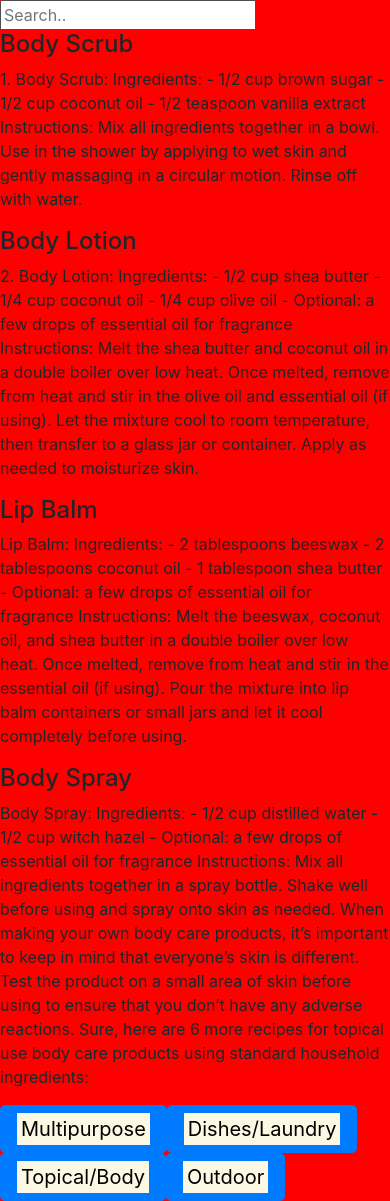
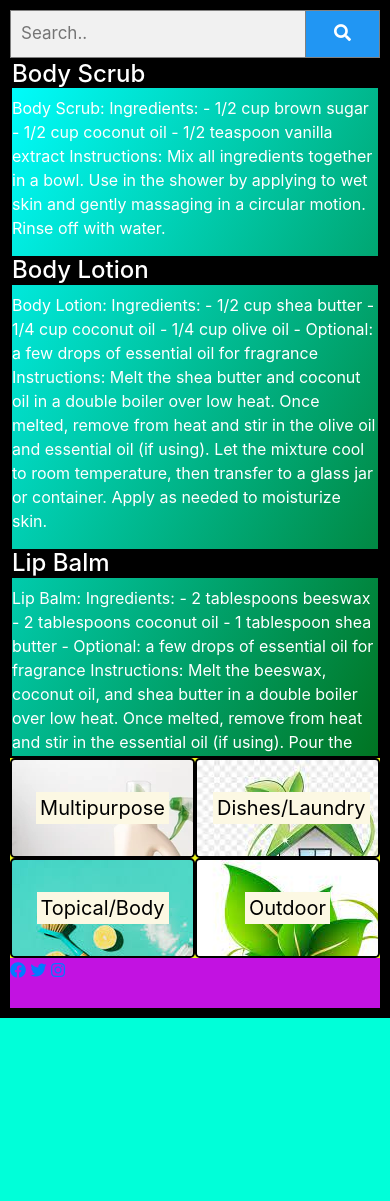
Before and after one commit to StJamesthePro/Clean-and-Green, a website: page index.html in a window 390 px wide. After the commit the page ends 1018 px from the top, so only its background shows below. Drawn offline with nearby package versions, Linux system fonts and the light colour scheme.

Commit message:
updates search bar, media querry, and event listners

```diff
--- a/index.css
+++ b/index.css
@@ -13,7 +13,7 @@ body {
         flex-direction: column;
     }
 
-    .topnav {
+    /* .topnav {
         overflow: hidden;
         background-color: #4cd71d;
     }
@@ -30,6 +30,22 @@ body {
         padding: 14px 16px;
         text-decoration: none;
         font-size: 17px;
+    } */
+
+    .search-box {
+        display: flex;
+
+        /* If you want to place the icon before the text input */
+        flex-direction: row-reverse;
+
+        /* Border */
+        border: 1px solid #d1d5db;
+    }
+
+    .search-box__input {
+        border-color: transparent;
+        /* Take available width */
+        flex: 1;
     }
 
     #search_function {
@@ -44,7 +60,10 @@ body {
         overflow-y: scroll;
         height: 700px;
         width: 100%;
-        background-color: #2596aa;
+        /* background-color: #2596aa; */
+        background-color: rgb(0, 255, 247);
+        /* For browsers that do not support gradients */
+        background-image: linear-gradient(to bottom right, rgb(0, 255, 255), rgb(1, 116, 34));
     }
 
     #search_catagories {
@@ -110,4 +129,201 @@ body {
         background-color: #c212e1;
     }
 
+    h4 {
+        background-color: black;
+    }
+
+    .social-media-icons {
+        display: flex;
+        justify-content: center;
+        margin-top: 20px;
+    }
+
+    .social-media-icons a {
+        display: inline-block;
+        margin: 0 10px;
+    }
+
+    .social-media-icons a i {
+        color: #555;
+        font-size: 24px;
+    }
+
 }
+
+@media screen and (min-device-width: 480px) and (max-device-width: 1600px) and (-webkit-min-device-pixel-ratio: 1) {
+
+    body {
+        border: solid black 10px;
+        width: 100%;
+        height: 100%;
+        background: rgb(0, 255, 217);
+        color: #fff;
+        flex: content;
+        flex-direction: column;
+    }
+
+    /* .topnav {
+        overflow: hidden;
+        background-color: #4cd71d;
+    }
+
+    .inputbox {
+        float: right;
+    }
+
+    .topnav a {
+        float: left;
+        display: block;
+        color: black;
+        text-align: center;
+        padding: 14px 16px;
+        text-decoration: none;
+        font-size: 17px;
+    } */
+
+    .search-box {
+        display: flex;
+
+        /* If you want to place the icon before the text input */
+        flex-direction: row-reverse;
+
+        /* Border */
+        border: 1px solid #d1d5db;
+    }
+
+    .search-box__input {
+        border-color: transparent;
+        /* Take available width */
+        flex: 1;
+    }
+
+    #search_function {
+        /* height: 50px; */
+        width: 100%;
+        background-color: #2ab600;
+    }
+
+    #main_page_view {
+        border: solid black 2px;
+        position: relative;
+        overflow-y: scroll;
+        height: 700px;
+        width: 100%;
+        /* background-color: #2596aa; */
+        background-color: rgb(0, 255, 247);
+        /* For browsers that do not support gradients */
+        background-image: linear-gradient(to bottom right, rgb(0, 255, 255), rgb(1, 116, 34));
+    }
+
+    #search_catagories {
+        height: 200px;
+        width: 100%;
+        background-color: #ebf21b;
+    }
+
+    .col {
+        height: 100px;
+    }
+
+    #box1 {
+        background-image: url(/images/ecofriendly-bottled-cleaning-products-reusable-260nw-1846376173.webp);
+        border: solid black 2px;
+        width: 50%;
+        height: 100px;
+
+    }
+
+    mark {
+        position: relative;
+    }
+
+    mark::before {
+        /* Highlight color */
+        background-color: #46b96c;
+
+        content: "";
+        position: absolute;
+        width: calc(100% + 4px);
+        height: 60%;
+        left: -2px;
+        bottom: 0;
+        z-index: -1;
+        transform: rotate(-2deg);
+    }
+
+    #box2 {
+        background-image: url(/images/Green\ Cleaning\ Technology.jpeg);
+        border: solid black 2px;
+        width: 50%;
+        height: 100px;
+    }
+
+    #box3 {
+        background-image: url(/images/images\ \(1\).jpeg);
+        border: solid black 2px;
+        width: 50%;
+        height: 100px;
+    }
+
+    #box4 {
+        background-image: url(/images/css\ eco\ friendly\ 2.jpeg);
+        border: solid black 2px;
+        width: 50%;
+        height: 100px;
+    }
+
+    #footer_with_logos {
+        height: 50px;
+        width: 100%;
+        background-color: #c212e1;
+    }
+
+    h4 {
+        background-color: black;
+    }
+
+    .social-media-icons {
+        display: flex;
+        justify-content: center;
+        margin-top: 20px;
+    }
+
+    .social-media-icons a {
+        display: inline-block;
+        margin: 0 10px;
+    }
+
+    .social-media-icons a i {
+        color: #555;
+        font-size: 24px;
+    }
+
+    form.example input[type=text] {
+        padding: 10px;
+        font-size: 17px;
+        border: 1px solid grey;
+        float: left;
+        width: 80%;
+        background: #f1f1f1;
+    }
+
+    /* Style the submit button */
+    form.example button {
+        float: left;
+        width: 20%;
+        padding: 10px;
+        background: #2196F3;
+        color: white;
+        font-size: 17px;
+        border: 1px solid grey;
+        border-left: none;
+        /* Prevent double borders */
+        cursor: pointer;
+    }
+
+    form.example button:hover {
+        background: #0b7dda;
+    }
+
+}
--- a/index.html
+++ b/index.html
@@ -9,6 +9,9 @@
     <link rel="stylesheet" href="https://cdn.jsdelivr.net/npm/bootstrap@4.0.0/dist/css/bootstrap.min.css"
         integrity="sha384-Gn5384xqQ1aoWXA+058RXPxPg6fy4IWvTNh0E263XmFcJlSAwiGgFAW/dAiS6JXm" crossorigin="anonymous">
 
+    <link rel="stylesheet" href="https://cdnjs.cloudflare.com/ajax/libs/font-awesome/5.15.3/css/all.min.css" />
+
+
     <link rel="stylesheet" href="index.css">
 
 </head>
@@ -17,9 +20,16 @@
 
 
     <div class="square" id="search_function">
-        <div class="topnav">
+        <!-- <div class="topnav">
             <input type="text" placeholder="Search.." class="inputbox">
-        </div>
+        </div> -->
+
+
+
+        <form class="example">
+            <input type="text" placeholder="Search.." name="search">
+            <button type="submit"><i class="fa fa-search" id="search_button"></i></button>
+        </form>
 
     </div>
     <div class="pageDivision" id="main_page_view">
@@ -31,7 +41,7 @@
         </div>
         <div data-spy="scroll" data-target="#list-example" data-offset="0" class="scrollspy-example">
             <h4 id="list-item-1">Body Scrub</h4>
-            <p>1. Body Scrub:
+            <p>Body Scrub:
                 Ingredients:
                 - 1/2 cup brown sugar
                 - 1/2 cup coconut oil
@@ -40,7 +50,7 @@
                 Mix all ingredients together in a bowl. Use in the shower by applying to wet skin and gently massaging
                 in a circular motion. Rinse off with water.</p>
             <h4 id="list-item-2">Body Lotion</h4>
-            <p>2. Body Lotion:
+            <p>Body Lotion:
                 Ingredients:
                 - 1/2 cup shea butter
                 - 1/4 cup coconut oil
@@ -86,15 +96,11 @@
                     <mark>Multipurpose</mark>
                 </button>
 
-
-
                 <button type="button" class="btn btn-primary btn-lg" id="box2">
                     <mark>Dishes/Laundry</mark>
                 </button>
 
-
                 <div class="w-100"></div>
-
 
                 <button type="button" class="btn btn-primary btn-lg" id="box3"><mark>Topical/Body</mark>
                 </button>
@@ -108,16 +114,13 @@
     </div>
     <div class="pageDivision" id="footer_with_logos">
 
-    </div>
+        <a href="#"><i class="fab fa-facebook"></i></a>
+        <a href="#"><i class="fab fa-twitter"></i></a>
+        <a href="#"><i class="fab fa-instagram"></i></a>
 
 
 
-
-
-
-
-
-
+    </div>
 
 
 
@@ -130,6 +133,8 @@
     <script src="https://cdn.jsdelivr.net/npm/bootstrap@4.0.0/dist/js/bootstrap.min.js"
         integrity="sha384-JZR6Spejh4U02d8jOt6vLEHfe/JQGiRRSQQxSfFWpi1MquVdAyjUar5+76PVCmYl"
         crossorigin="anonymous"></script>
+
+    <script src="index.js"></script>
 </body>
 
 </html>
--- a/index.js
+++ b/index.js
@@ -0,0 +1,51 @@
+// Get the button element from the DOM
+const button1 = document.getElementById('box1');
+const button2 = document.getElementById('box2');
+const button3 = document.getElementById('box3');
+const button4 = document.getElementById('box4');
+const button5 = document.getElementById('search_button');
+
+
+
+// Add a click event listener to the buttons
+button1.addEventListener('click', function () {
+    // Code to execute when the button is clicked
+    console.log('Button1 clicked!');
+});
+button2.addEventListener('click', function () {
+    // Code to execute when the button is clicked
+    console.log('Button2 clicked!');
+});
+button3.addEventListener('click', function () {
+    // Code to execute when the button is clicked
+    console.log('Button3 clicked!');
+});
+button4.addEventListener('click', function () {
+    // Code to execute when the button is clicked
+    console.log('Button4 clicked!');
+});
+button5.addEventListener('click', function () {
+    // Code to execute when the button is clicked
+    console.log('Button5 clicked!');
+});
+
+
+//ADDING INFORMATION TO THE SCROLL LIST
+// Create a new HTML element
+const newElement = document.createElement('p');
+const newHeading = document.createElement('h4');
+const newElement2 = document.createElement('p');
+const newHeading2 = document.createElement('h4');
+newHeading.textContent = 'This is a New Header';
+newElement.textContent = 'This is some new content!';
+newHeading2.textContent = 'This is another New Header';
+newElement2.textContent = 'This is some more new content!';
+
+// Find the container where you want to append the new element
+const container = document.querySelector('.scrollspy-example');
+
+// Append the new element to the container
+container.appendChild(newHeading);
+container.appendChild(newElement);
+container.appendChild(newHeading2);
+container.appendChild(newElement2);
```
